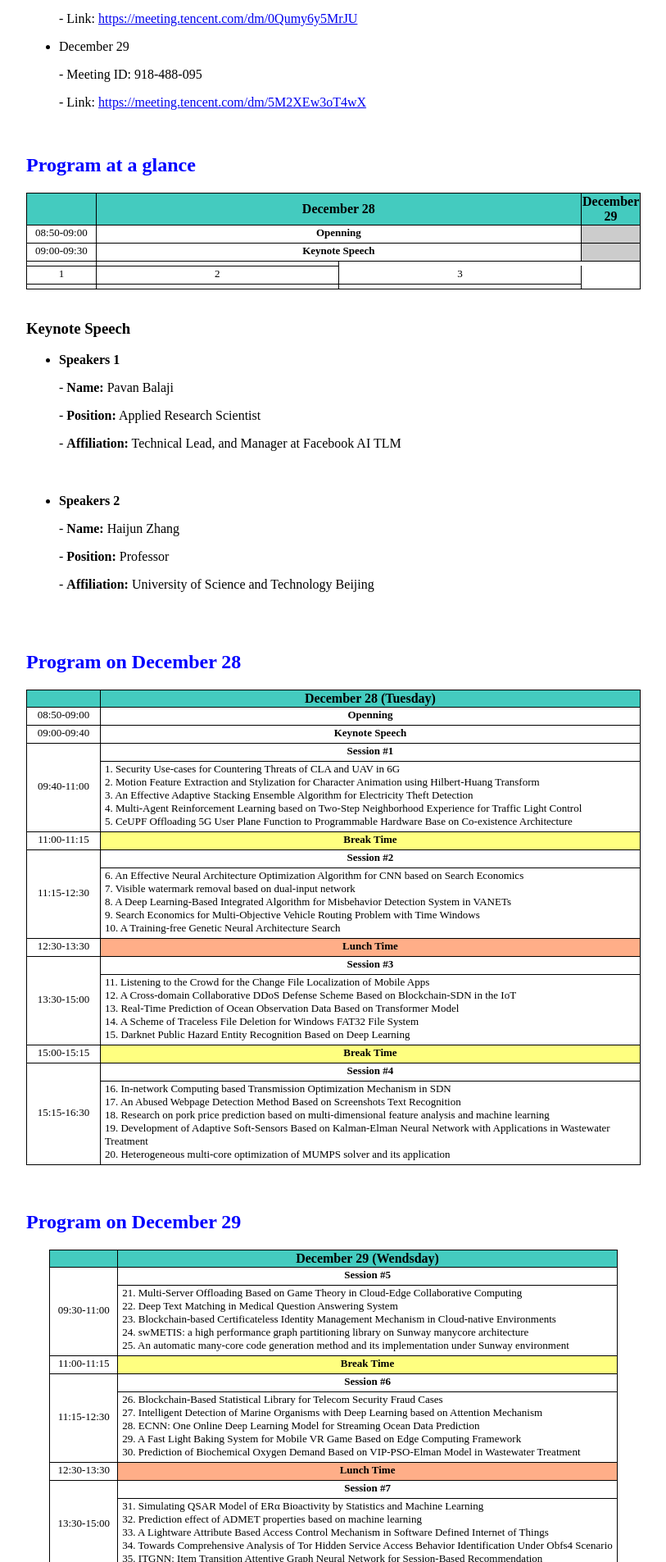
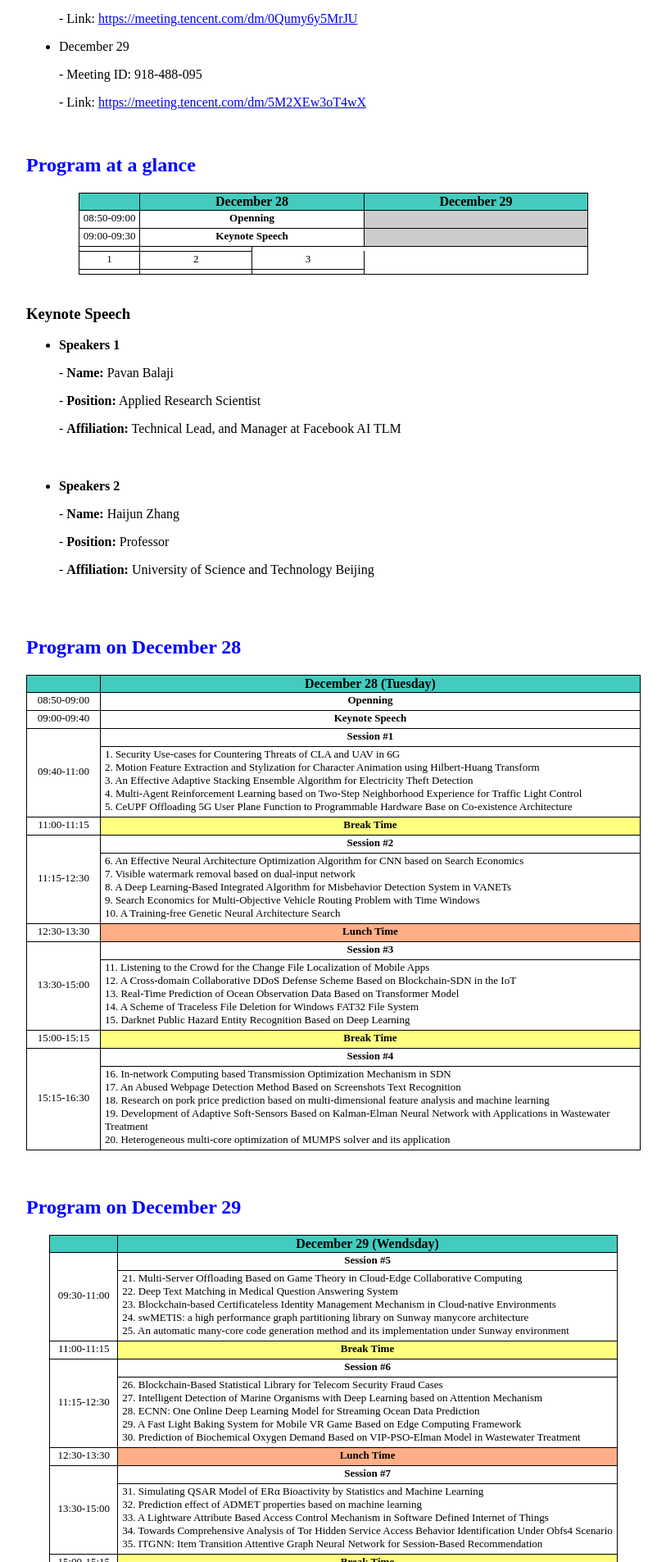
Before and after one commit to icea-conf/2021, a Jekyll site: the page built from program/index.html, in a window 1280 px wide. Shown: the part 591-2496 px from the top of the page at 82% size, without its empty margins (233-1046 px from the left). Built offline with Jekyll 4.4.1, drawn with Linux system fonts in a browser that asks for light colours.

Commit message:
Update index.html

```diff
--- a/program/index.html
+++ b/program/index.html
@@ -30,29 +30,29 @@ title: ACM ICEA 2021
                          </tr>
 
                          <tr>
-                              <td class="tcontent4" width="12%">08:50-09:00</td>
-                              <td class="tcontent4" width="44%" colspan="2"><b>Openning</b></td>
-                              <td class="tcontent4" width="44%" colspan="2" style="background-color:#CCCCCC"></td>
+                              <td class="tcontent4">08:50-09:00</td>
+                              <td class="tcontent4" colspan="2"><b>Openning</b></td>
+                              <td class="tcontent4" colspan="2" style="background-color:#CCCCCC"></td>
                          </tr>
 
                          <tr>
-                              <td class="tcontent4" width="12%">09:00-09:30</td>
-                              <td class="tcontent4" width="44%" rawspan="2" colspan="2"><b>Keynote Speech</b></td>
-                              <td class="tcontent4" width="44%" colspan="2"style="background-color:#CCCCCC"></td>
+                              <td class="tcontent4">09:00-09:30</td>
+                              <td class="tcontent4" rawspan="2" colspan="2"><b>Keynote Speech</b></td>
+                              <td class="tcontent4" colspan="2"style="background-color:#CCCCCC"></td>
                          </tr>
                          <tr>
-                              <td class="tcontent4" width="12%"></td>
-                              <td class="tcontent4" width="44%"></td>
+                              <td class="tcontent4"></td>
+                              <td class="tcontent4"></td>
                          </tr>
                          <tr>
-                              <td class="tcontent4" width="12%">1</td>
-                              <td class="tcontent4" width="44%">2</td>
-                              <td class="tcontent4" width="44%">3</td>
+                              <td class="tcontent4">1</td>
+                              <td class="tcontent4">2</td>
+                              <td class="tcontent4">3</td>
                          </tr>
                          <tr>
-                              <td class="tcontent4" width="12%"></td>
-                              <td class="tcontent4" width="44%"></td>
-                              <td class="tcontent4" width="44%"></td>
+                              <td class="tcontent4"></td>
+                              <td class="tcontent4"></td>
+                              <td class="tcontent4"></td>
                          </tr>
 
 <!--
```
